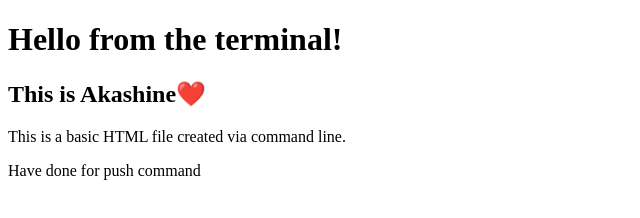
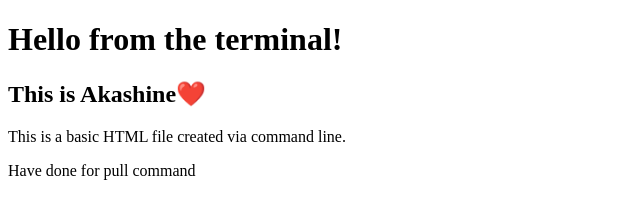
Before and after one commit to Akashine-012/devops_project, a plain HTML site: page index.html in a window 1280 px wide. Shown: the full height of the page, 0-640 px from the left. Drawn offline with Linux system fonts and the light colour scheme.

Commit message:
Update index.html

```diff
--- a/index.html
+++ b/index.html
@@ -9,6 +9,6 @@
   <h1>Hello from the terminal!</h1>
   <h2>This is Akashine❤️</h2>
   <p>This is a basic HTML file created via command line.</p>
-  <p>Have done for push command</p>
+  <p>Have done for pull command</p>
 </body>
 </html>
```
